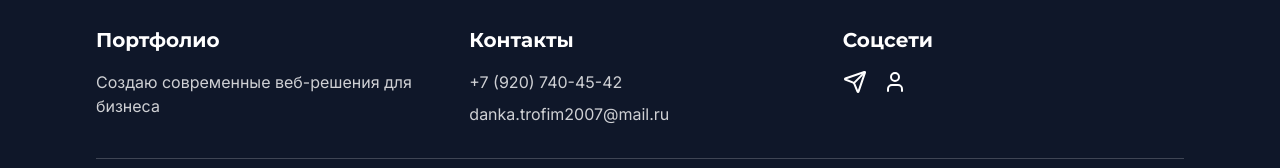
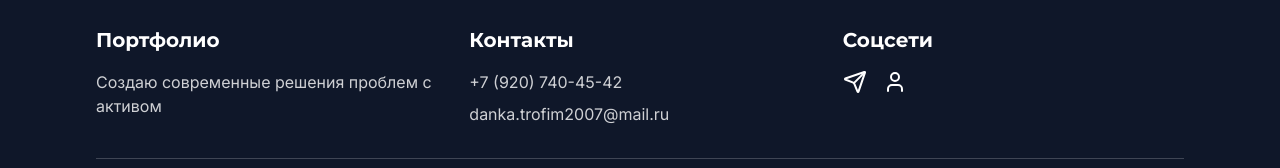
Before and after one commit to pr-poehali-dev/site-portfolio-creation, a React (Vite) app: page / in a window 1280 px wide. Shown: the part 3203-3371 px from the top of the page. Built offline with nearby package versions, Linux system fonts and the light colour scheme.

Commit message:
Обновление компонента страницы

```diff
--- a/src/pages/Index.tsx
+++ b/src/pages/Index.tsx
@@ -208,9 +208,7 @@ const Index = () => {
           <div className="grid md:grid-cols-3 gap-8 mb-8">
             <div>
               <h3 className="text-xl font-bold mb-4">Портфолио</h3>
-              <p className="text-background/80">
-                Создаю современные веб-решения для бизнеса
-              </p>
+              <p className="text-background/80">Создаю современные решения проблем с активом</p>
             </div>
             <div>
               <h3 className="text-xl font-bold mb-4">Контакты</h3>
```
